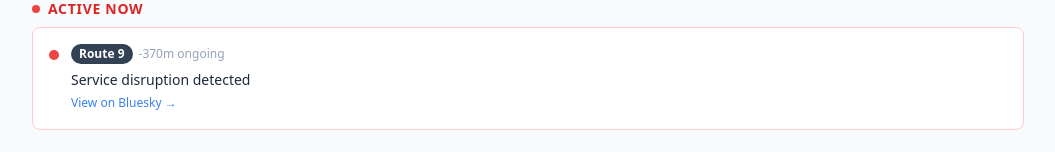
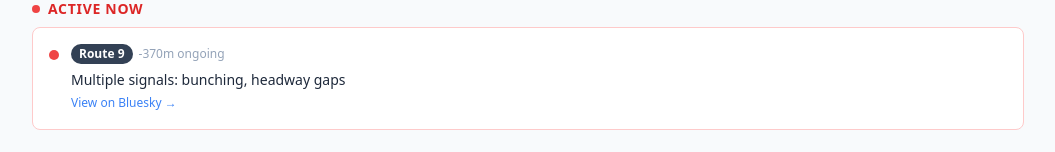
Before and after one commit to cailinpitt/chicago-transit-alerts, a React (Vite) app: page / in a window 1280 px wide. Shown: the part 136-288 px from the top of the page, without its empty margins (112-1167 px from the left). Built offline with nearby package versions, Linux system fonts and the light colour scheme.

Commit message:
active alerts: show specific signals in the headline
Mirrors IncidentList so the active card surfaces "Multiple signals: …"
or "Service disruption detected: …" instead of a bare generic message.

```diff
--- a/src/components/ActiveAlerts.jsx
+++ b/src/components/ActiveAlerts.jsx
@@ -30,14 +30,36 @@ function LinePill({ kind, line, routes }) {
   );
 }
 
+const SIGNAL_LABELS = {
+  gap: 'headway gaps',
+  ghost: 'missing vehicles',
+  bunching: 'bunching',
+  'pulse-cold': 'possible gap forming',
+  'pulse-held': 'trains held in place',
+};
+
 function ActiveCard({ incident }) {
   const isAlert = !!incident.alert_id;
   const startTs = incident.first_seen_ts || incident.ts;
   const elapsedMin = Math.round((Date.now() - startTs) / 60_000);
-  const description = isAlert
-    ? incident.headline
-    : [incident.from_station, incident.to_station].filter(Boolean).join(' → ') ||
-      'Service disruption detected';
+  const stations = [incident.from_station, incident.to_station].filter(Boolean).join(' → ');
+  const signalsText = incident.signals?.length > 0
+    ? incident.signals.map((s) => SIGNAL_LABELS[s] ?? s).join(', ')
+    : null;
+  let description;
+  if (isAlert) {
+    description = incident.headline;
+  } else if (stations) {
+    description = stations;
+  } else if (incident.detection_source === 'roundup' && signalsText) {
+    description = `Multiple signals: ${signalsText}`;
+  } else if (incident.detection_source === 'roundup') {
+    description = 'Multiple simultaneous disruptions detected';
+  } else if (signalsText) {
+    description = `Service disruption detected: ${signalsText}`;
+  } else {
+    description = 'Service disruption detected';
+  }
 
   return (
     <div className="bg-white dark:bg-gh-surface rounded-lg border border-red-200 dark:border-red-900 p-4 flex items-start gap-3">
```
